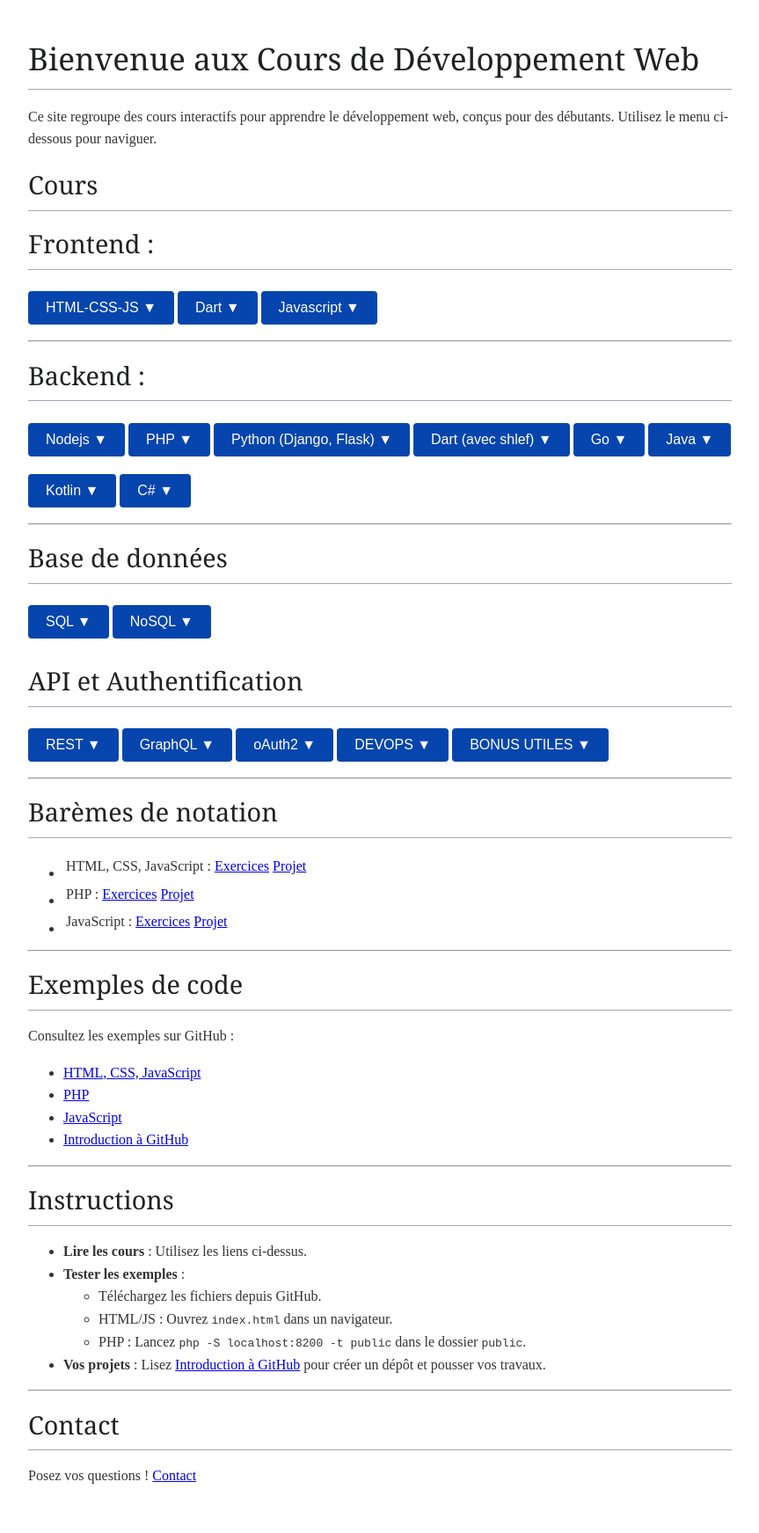
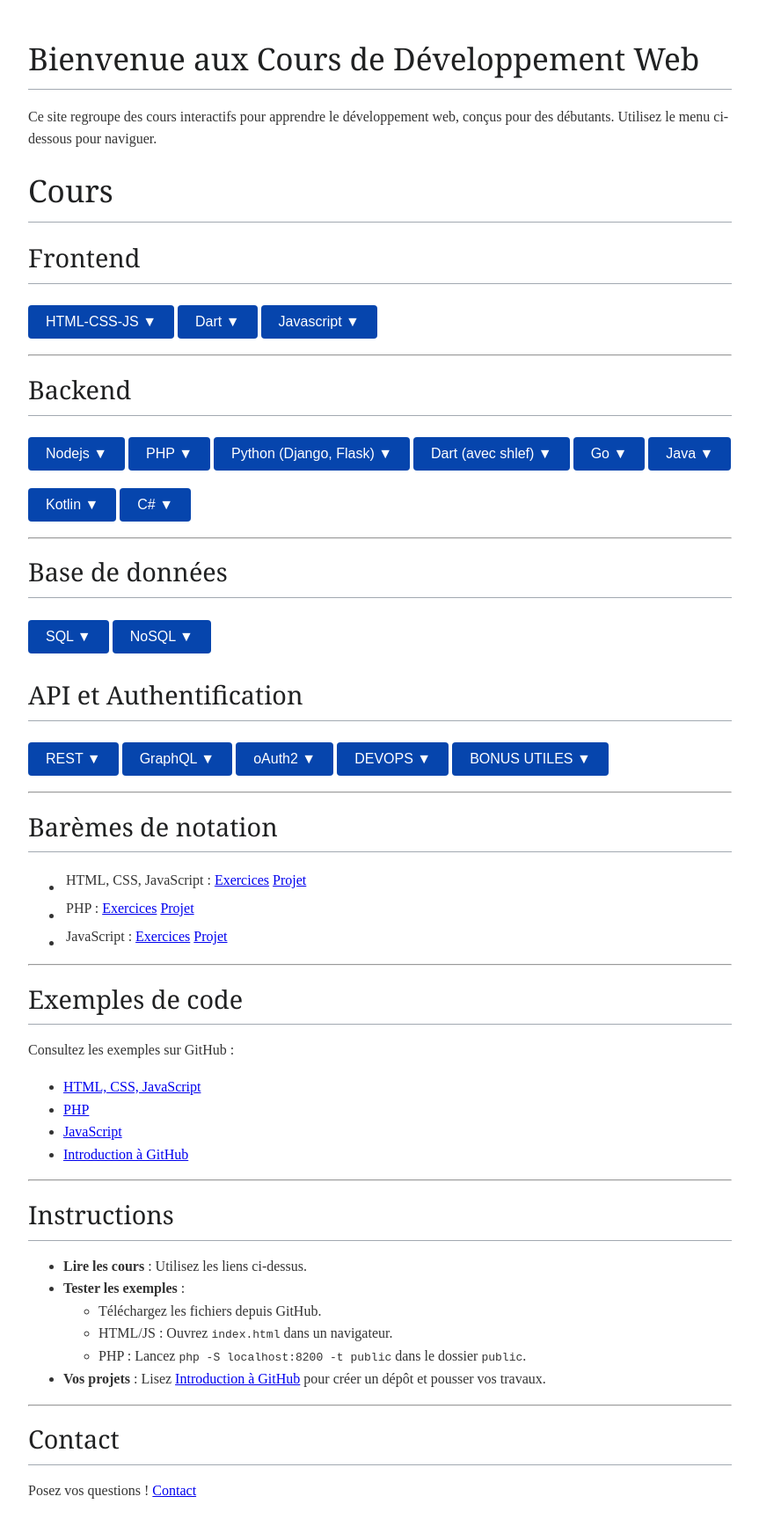
Before and after one commit to lakrim92/Cours_WebDevelopment, a Jekyll site: the page built from docs/index.md, in a window 1280 px wide. Shown: the whole page at 88% size, without its empty margins (208-1071 px from the left). Built offline with Jekyll 4.4.1, drawn with Linux system fonts in a browser that asks for light colours.

```diff
--- a/docs/index.md
+++ b/docs/index.md
@@ -7,9 +7,9 @@
 
 Ce site regroupe des cours interactifs pour apprendre le développement web, conçus pour des débutants. Utilisez le menu ci-dessous pour naviguer.
 
-## Cours
+# Cours
 
-## Frontend :
+## Frontend
 
 <div class="dropdown">
   <button class="dropbtn">HTML-CSS-JS ▼</button>
@@ -40,7 +40,7 @@
 
 ---
 
-## Backend :
+## Backend
 
 <div class="dropdown">
   <button class="dropbtn">Nodejs ▼</button>
```
Also changed, not shown: 2 other files.
